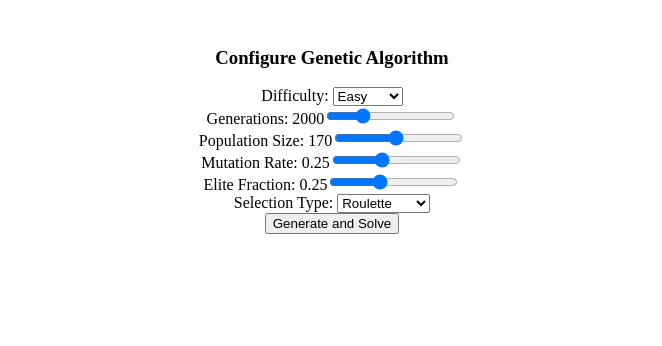
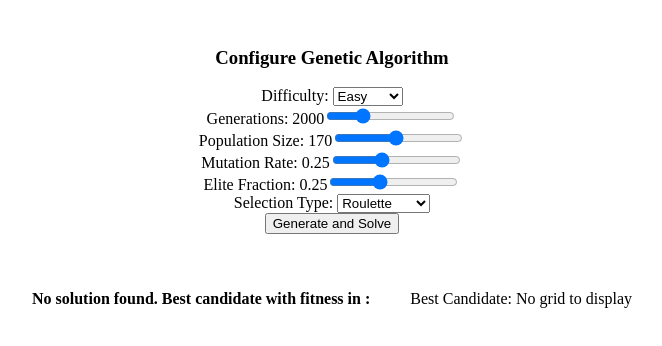
Before and after one commit to AvoMelkonian/sudoku_genetic, a Next.js app: page / in a window 1280 px wide. Shown: the top 346 px of the page, without its empty margins (308-970 px from the left). Built offline with nearby package versions, Linux system fonts and the light colour scheme.

Commit message:
New Update 3

```diff
--- a/Components/SudokuGrid.jsx
+++ b/Components/SudokuGrid.jsx
@@ -2,6 +2,9 @@
 import React from "react";
 
 function SudokuGrid({ grid, title }) {
+  if (!grid) {
+    return <p>{title}: No grid to display</p>;
+  }
   return (
     <div>
       <h3>{title}</h3>
--- a/app/page.jsx
+++ b/app/page.jsx
@@ -19,6 +19,7 @@ function App() {
   const [solvedPuzzle, setSolvedPuzzle] = useState(null);
   const [generationFound, setGenerationFound] = useState(null);
   const [bestCandidate, setBestCandidate] = useState(null);
+  const [bestFitness, setFitness] = useState(null);
 
   const handleSolve = async () => {
     setLoading(true);
@@ -26,6 +27,7 @@ function App() {
     setSolvedPuzzle(null);
     setGenerationFound(null);
     setBestCandidate(null);
+    setFitness(null);
 
     try {
       const response = await fetch("http://127.0.0.1:5000/solve", {
@@ -46,6 +48,7 @@ function App() {
       setSolvedPuzzle(data.solvedPuzzle); // The solved puzzle received from the server
       setGenerationFound(data.generationFound); // Display generation where solution was found
       setBestCandidate(data.bestCandidate); // Display best candidate if no solution
+      setFitness(data.bestFitness);
     } catch (error) {
       console.error("Error solving puzzle:", error);
     } finally {
@@ -86,28 +89,38 @@ function App() {
             <p>Solving...</p>
           </div>
         )}
-
-        {/* Solved Puzzle */}
-        {solvedPuzzle && <SudokuGrid grid={solvedPuzzle} title="Solved Puzzle" />}
       </div>
-
         {/* Results Section */}
-      <div style={{ marginTop: "20px", textAlign: "left" }}>
-      {generationFound !== null ? (
+        <div style={{
+          display: "flex",
+          justifyContent: "space-evenly",
+          alignItems: "flex-start",
+          gap: "40px",
+        }}>
+          {bestFitness === 243 ? (
+            <div style={{
+              display: "flex",
+              justifyContent: "space-evenly",
+              alignItems: "flex-start",
+              gap: "40px",
+            }}>
               <p>
                 <strong>Solution found in generation:</strong> {generationFound}
               </p>
+              <SudokuGrid grid={solvedPuzzle} title="Solved Puzzle" />
+            </div>
           ) : (
-        bestCandidate && (
-          <div>
+            <div style={{
+              display: "flex",
+              justifyContent: "space-evenly",
+              alignItems: "flex-start",
+              gap: "40px",
+            }}>
               <p>
-              <strong>No solution found. Best candidate:</strong>
+                <strong>No solution found. Best candidate with fitness in {generationFound}:</strong>
               </p>
-            <pre style={{ background: "#f4f4f4", padding: "10px", borderRadius: "5px" }}>
-              {JSON.stringify(bestCandidate, null, 2)}
-            </pre>
+              <SudokuGrid grid={bestCandidate} title="Best Candidate" />
             </div>
-        )
           )}
         </div>
     </div>
```
Also changed, not shown: 2 other files (tests, documents, lock files or other folders). Lines whose indentation alone changed are shown as unchanged.
